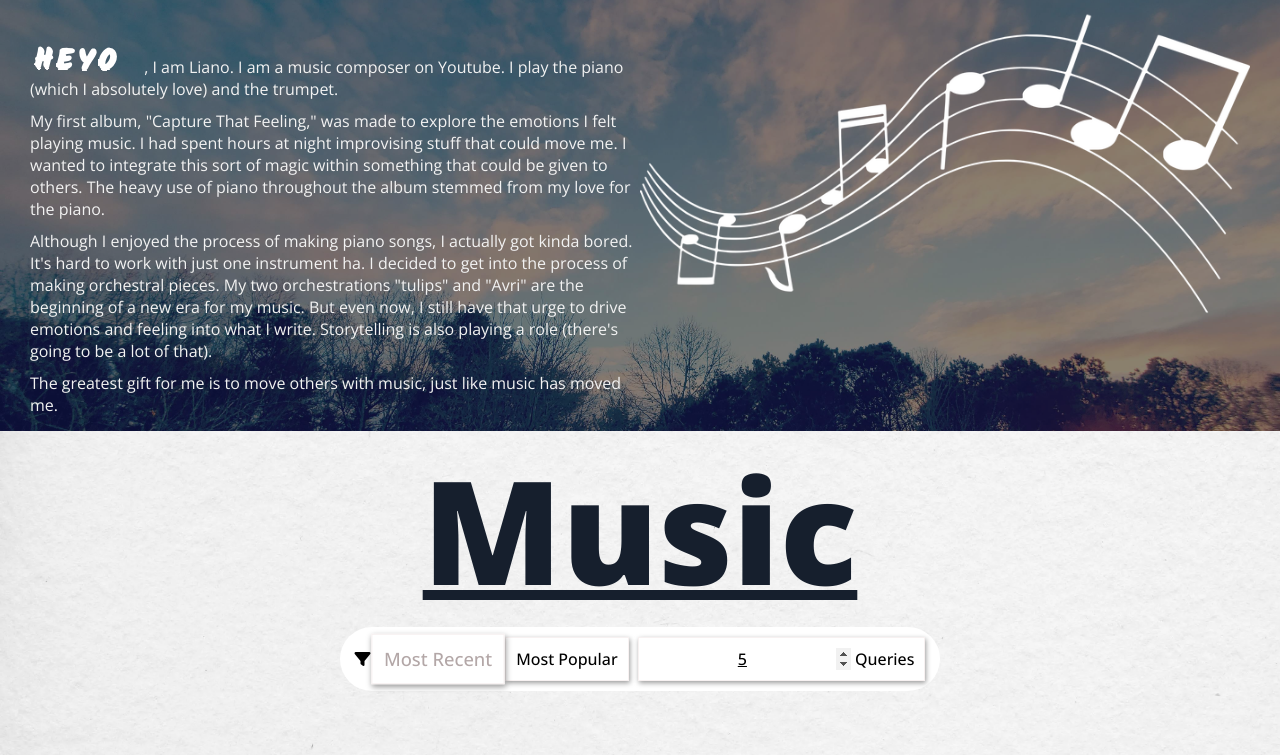
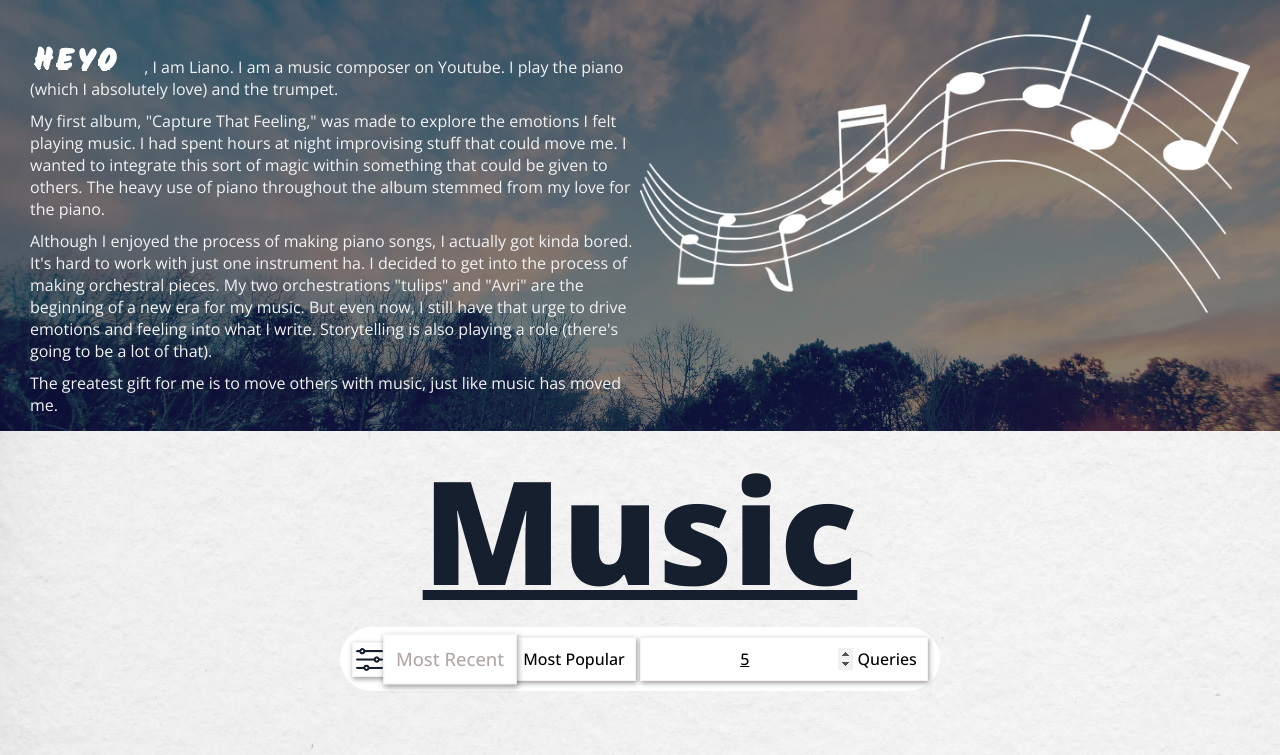
Before and after one commit to dersual/Liano, a plain HTML site: page index.html in a window 1280 px wide. Shown: the part 720-1475 px from the top of the page. Drawn offline with nearby package versions, Linux system fonts and the light colour scheme; no server answers; a web font is replaced by a local one.

Commit message:
actual filter icon

```diff
--- a/index.html
+++ b/index.html
@@ -127,7 +127,7 @@
         <div>
           <h1>Music</h1>
           <div id="video-filters">
-            <i class="fa-solid fa-filter" style="color: #000000"></i>
+            <img src = "./Images/filter_icon.png" alt = "Filter Icon" />
             <span>Most Recent</span>
             <span>Most Popular</span>
             <div>
--- a/styles/style.css
+++ b/styles/style.css
@@ -387,12 +387,13 @@ background: linear-gradient(156deg, rgba(124,162,196,1) 0%, rgba(157,161,164,1)
   align-items: center;
   justify-content: space-around;
 }
-#video-filters > i:first-child {
-  text-align: center;
-  font-size: 100%;
+#video-filters > *:first-child {
+  width: 35px;
+  height: 35px;
+  padding: 0;
+  cursor: default;
 }
-#video-filters > span,
-#video-filters > div:last-child {
+#video-filters > * {
   border: #f7f1f1 solid 1px;
   padding: clamp(5px, 1.25vw, 10px);
   font-size: clamp(8px, 2vw, 16px);
```
Also changed, not shown: Images/filter_icon.png (added).
